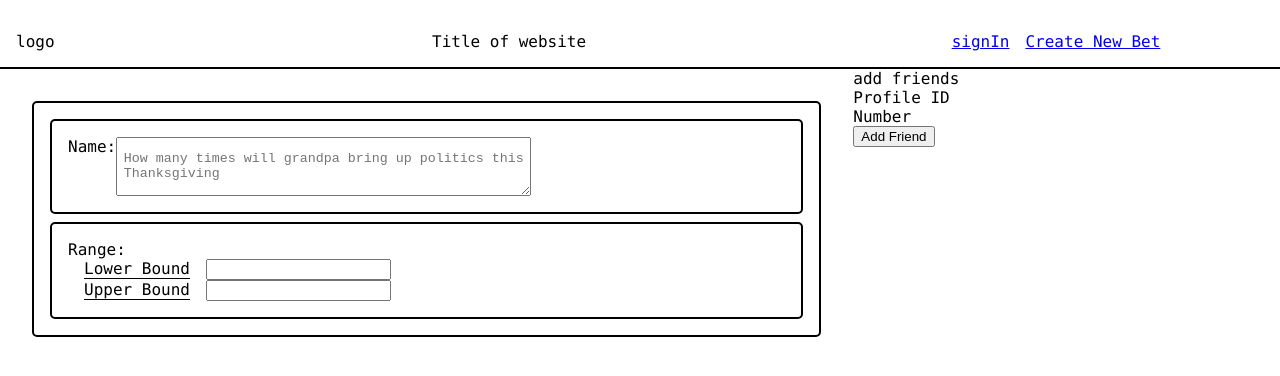
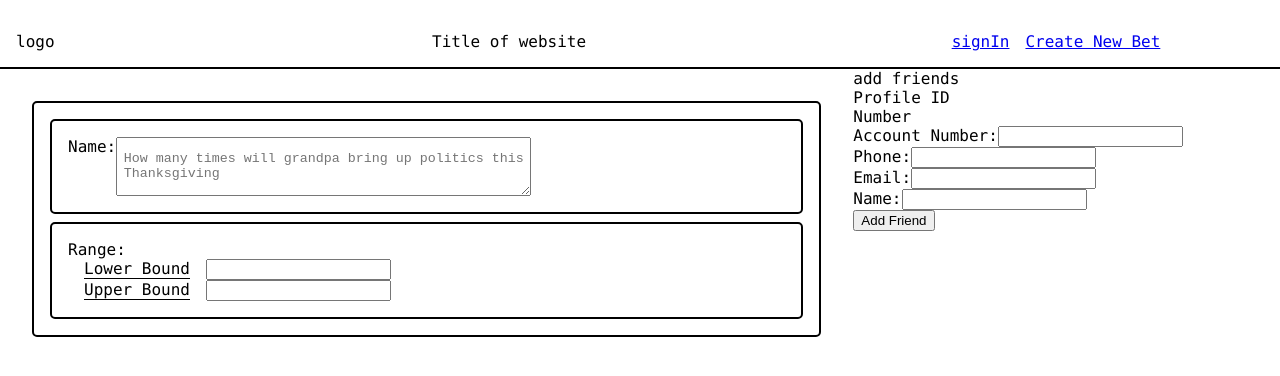
Before and after one commit to ThisisJackRyan/Friendly-Betting, a React (Create React App) app: page /NewBet in a window 1280 px wide. Both pictures are taken after a click on the button "Add Friend". Shown: the top 376 px of the page. Built offline with nearby package versions, Linux system fonts and the light colour scheme.

Commit message:
added ability to add new players'

```diff
--- /dev/null
+++ b/src/Components/AddFreind.jsx
@@ -0,0 +1,59 @@
+
+import React, { useState } from 'react';
+
+const AddFriend = () => {
+  const [accountNumber, setAccountNumber] = useState('');
+  const [phone, setPhone] = useState('');
+  const [email, setEmail] = useState('');
+  const [name, setName] = useState('');
+
+  const handleAccountNumberChange = (e) => {
+    setAccountNumber(e.target.value);
+  };
+
+  const handlePhoneChange = (e) => {
+    setPhone(e.target.value);
+  };
+
+  const handleEmailChange = (e) => {
+    setEmail(e.target.value);
+  };
+
+  const handleNameChange = (e) => {
+    setName(e.target.value);
+  };
+
+  const handleSubmit = (e) => {
+    e.preventDefault();
+    // Handle form submission here
+    // You can access the values using the state variables (accountNumber, phone, email, name)
+  };
+
+  return (
+    <form onSubmit={handleSubmit}>
+      <label>
+        Account Number:
+        <input type="text" value={accountNumber} onChange={handleAccountNumberChange} />
+      </label>
+      <br />
+      <label>
+        Phone:
+        <input type="text" value={phone} onChange={handlePhoneChange} />
+      </label>
+      <br />
+      <label>
+        Email:
+        <input type="text" value={email} onChange={handleEmailChange} />
+      </label>
+      <br />
+      <label>
+        Name:
+        <input type="text" value={name} onChange={handleNameChange} />
+      </label>
+      <br />
+      <button type="submit">Add Friend</button>
+    </form>
+  );
+};
+
+export default AddFriend;
--- a/src/Components/MainPages/Welcome.jsx
+++ b/src/Components/MainPages/Welcome.jsx
@@ -1,6 +1,4 @@
 import React from 'react';
-import SignIn from '../SignIn';
-import CreateAccount from '../CreateAccount';
 import { useState } from 'react';
 
 const Welcome = () => {
@@ -13,9 +11,6 @@ const Welcome = () => {
     return (
         <div>
             <div>Hello</div>
-            {
-              //signUp ? <SignIn swap = {toggleForm}/> :<CreateAccount swap = {toggleForm} />
-            }
         </div>
     );
 };
--- a/src/Components/Players.jsx
+++ b/src/Components/Players.jsx
@@ -1,14 +1,24 @@
-
+import AddFriend from "./AddFreind"
+import React, { useState } from 'react';
 
 
 const Players = () => {
+
+    const [displayPlayers,setDisplayPlayers] = useState(false)
+
     return (
         <div>
             <div>add friends</div>
             <div>Profile ID</div>
             <div>Number</div>
             <div>
-            <button>Add Friend</button>
+            {
+              displayPlayers ?
+              <AddFriend />
+              :
+              <button onClick={() => {setDisplayPlayers((current) => !current)}} >Add Friend</button>
+            }
+
             </div>
         </div>
     )
```
